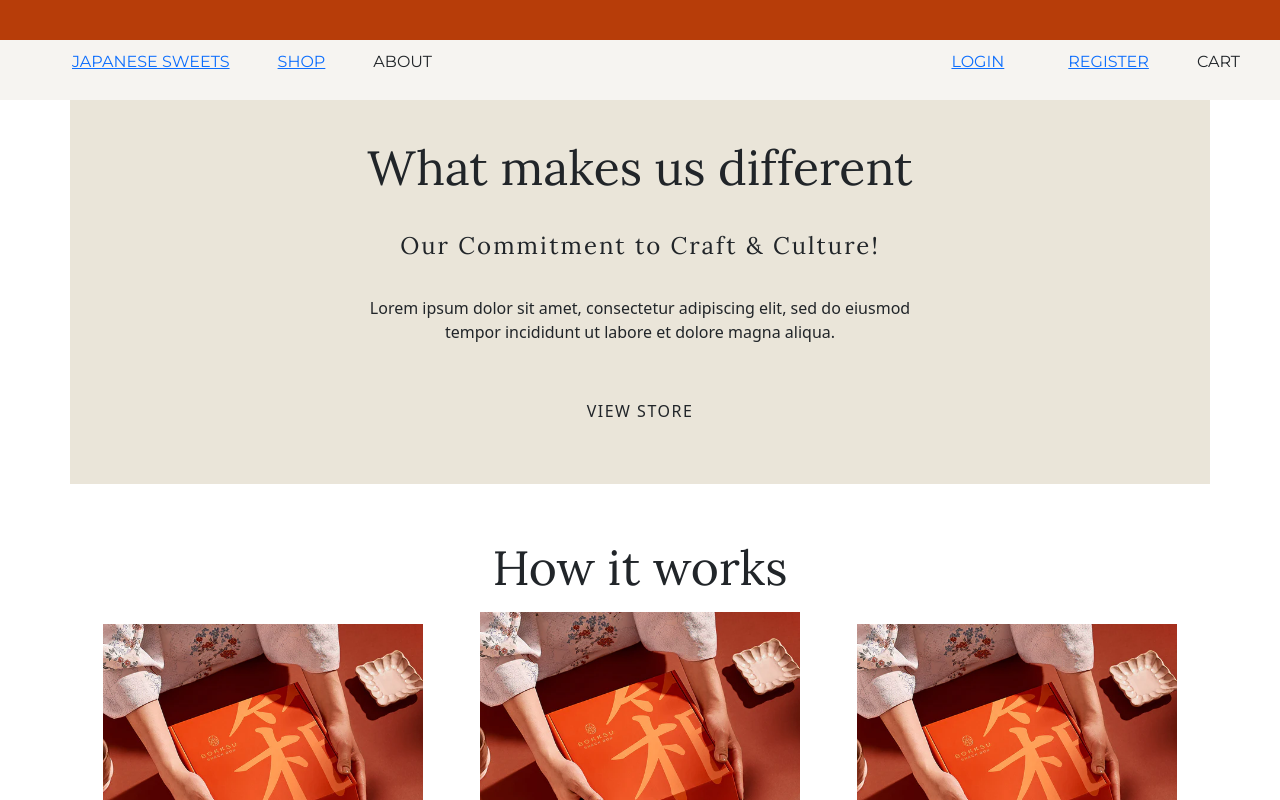
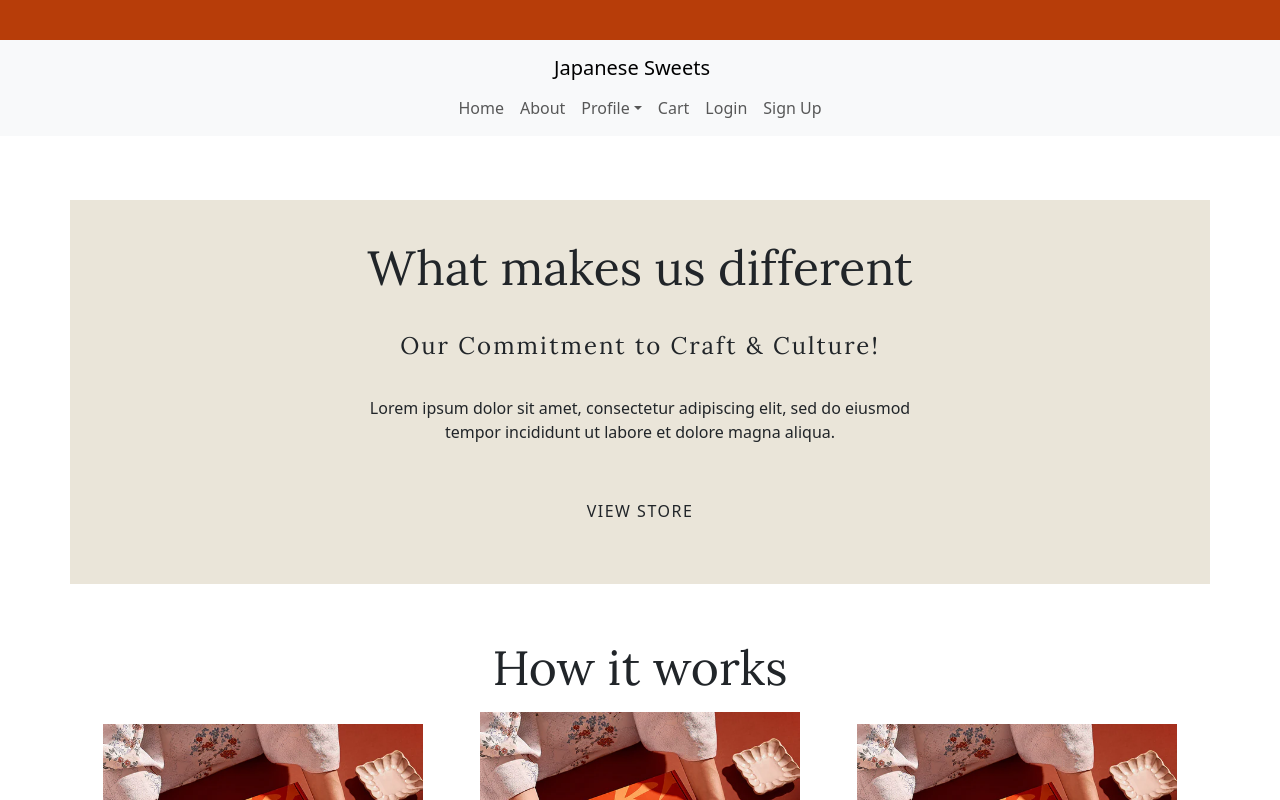
Before and after one commit to DariusGarcia/ecommerce-client-REACT, a React (Create React App) app: page / in a window 1280 px wide. Shown: the top 800 px of the page. Built offline with nearby package versions, Linux system fonts and the light colour scheme.

Commit message:
added Boostrap top navbar

```diff
--- a/src/components/navbar/navbar.module.css
+++ b/src/components/navbar/navbar.module.css
@@ -1,15 +1,107 @@
 .headerStatusUser {
     font-size: .8rem;
-
 }
 
 .authLinksContainer {
     display: flex;
     flex-direction: row;
+    justify-content: center;
+    align-items: center;
+    height: 100%;
     gap: 3rem;
 }
 
-/* mobile hamburger menu */
+
+/*
+  *------------------------------------------------------------------------------------
+  *large viewport navbar
+  *------------------------------------------------------------------------------------
+  */
+#largeNavbar {
+    max-height: 12rem;
+    width: 100%;
+    display: none;
+    flex-direction: row;
+    justify-content: space-around;
+    align-items: center;
+    background-size: auto;
+    background-size: contain;
+    font-family: var(--sans);
+    text-transform: uppercase;
+    background-color: var(--light-cream);
+}
+
+.navTopbar {
+    height: 2.5rem;
+    width: 100%;
+    background-color: var(--orange)
+}
+
+.mainNavbar {
+    margin-bottom: 4rem;
+}
+
+.navContainer {
+    display: flex;
+    justify-content: center;
+    align-items: center;
+}
+
+#largeNavbar>section {
+    display: flex;
+    flex-direction: row;
+    justify-content: space-between;
+    width: 100%;
+    padding: 0 2rem;
+
+}
+
+.navContainer>ul {
+    width: 100%;
+    height: 100%;
+    display: flex;
+    flex-direction: row;
+    justify-content: center;
+    align-items: center;
+    gap: 2rem
+}
+
+.navLink {
+    padding: var(--p-sm);
+    list-style: none;
+    border-radius: var(--br);
+}
+
+.navLink a {
+    text-decoration: none;
+    color: black;
+}
+
+nav .navLink:hover {
+    background-color: white;
+}
+
+.allProductsNavItems:hover {
+    transition-duration: 100ms;
+    background-color: var(--light-cream);
+    transition-timing-function: cubic-bezier(0.4, 0, 0.2, 1);
+}
+
+.productName {
+    margin: var(--p-sm) 0;
+    font-family: var(--serif);
+}
+
+.productPrice {
+    margin-top: 1rem;
+    font-family: var(--sans);
+}
+
+/*
+*------------------------------------------------------------------------------
+* mobile hamburger menu
+*------------------------------------------------------------------------------
+*/
 .mobileContainer {
     margin: auto;
     z-index: 50;
@@ -34,7 +126,6 @@
 
 .navbarMobile .menuItems {
     display: flex;
-
 }
 
 .navbarMobile .navContainer li {
@@ -177,82 +268,6 @@
 
 
 /*
-  ------------------------------------------
-  large viewport navbar
-  ------------------------------------------
-  */
-#largeNavbar {
-    max-height: 12rem;
-    width: 100%;
-    display: none;
-    flex-direction: row;
-    justify-content: space-around;
-    align-items: center;
-    background-size: auto;
-    background-size: contain;
-    font-family: var(--sans);
-    text-transform: uppercase;
-    background-color: var(--light-cream);
-}
-
-.navTopbar {
-    height: 2.5rem;
-    width: 100%;
-    background-color: var(--orange)
-}
-
-.navContainer {
-    display: flex;
-    justify-content: center;
-    align-items: center;
-}
-
-#largeNavbar>section {
-    display: flex;
-    flex-direction: row;
-    justify-content: space-between;
-    width: 100%;
-    padding: 0 2rem;
-
-}
-
-.navContainer>ul {
-    width: 100%;
-    height: 100%;
-    display: flex;
-    flex-direction: row;
-    justify-content: center;
-    align-items: center;
-    gap: 2rem
-}
-
-.navLink {
-    padding: var(--p-sm);
-    list-style: none;
-    border-radius: var(--br);
-}
-
-nav .navLink:hover {
-    background-color: white;
-}
-
-.allProductsNavItems:hover {
-    transition-duration: 100ms;
-    background-color: var(--light-cream);
-    transition-timing-function: cubic-bezier(0.4, 0, 0.2, 1);
-}
-
-.productName {
-    margin: var(--p-sm) 0;
-    font-family: var(--serif);
-}
-
-.productPrice {
-    margin-top: 1rem;
-    font-family: var(--sans);
-}
-
-/*
 ------------------------------------------
 media queries
 ------------------------------------------
--- a/src/components/navbar/topNavbar/Navbar.jsx
+++ b/src/components/navbar/topNavbar/Navbar.jsx
@@ -6,7 +6,12 @@ import { useGetDetailsQuery } from '../../../app/services/auth/authService'
 import { logout, setCredentials } from '../../../features/auth/authSlice'
 import style from '../navbar.module.css'
 
-const Navbar = () => {
+import Container from 'react-bootstrap/Container'
+import Nav from 'react-bootstrap/Nav'
+import Navbar from 'react-bootstrap/Navbar'
+import NavDropdown from 'react-bootstrap/NavDropdown'
+
+const NavBar = () => {
   const { userInfo } = useSelector((state) => state.auth || {})
   const dispatch = useDispatch()
 
@@ -21,82 +26,37 @@ const Navbar = () => {
 
   return (
     <>
-      <nav id={style.hamburgerNav}>
-        <div className={style.navbarMobile}>
-          <div className={`${style.mobileContainer} ${style.navContainer}`}>
-            <input className={style.checkbox} type='checkbox' name='' id='' />
-            <div className={style.hamburgerLines}>
-              <span className={`${style.line} ${style.line1}`}></span>
-              <span className={`${style.line} ${style.line2}`}></span>
-              <span className={`${style.line} ${style.line3}`}></span>
-            </div>
-            <div className={style.logo}>
-              <h1>Ecommerce Site</h1>
-            </div>
-            <div className={style.menuItems}>
-              <li>
-                <a href='#recipe-search-form'>Recipes</a>
-              </li>
-              <li>
-                <a href='#news-wrapper'>News</a>
-              </li>
-            </div>
-          </div>
-        </div>
-      </nav>
-      <nav id={style.largeNavbar}>
-        <div className={style.navTopbar}></div>
-        <section>
-          <div className={style.navContainer}>
-            <ul>
-              <li className={style.navLink}>
-                <a href='/'>Japanese Sweets</a>
-              </li>
-              <li className={style.navLink}>
-                <a href='/products'>Shop</a>
-              </li>
-              <li className={style.navLink}>About</li>
-            </ul>
-          </div>
-          <div className={style.navContainer}>
-            <div className={style.headerStatus}>
-              <p className={style.headerStatusUser}>
-                {userInfo ? `Welcome ${userInfo.email}` : ''}
-              </p>
-              <div className={style.cta}></div>
-            </div>
-            <ul>
-              <div>
-                {userInfo ? (
-                  <button
-                    className={style.logoutBtn}
-                    onClick={() => dispatch(logout())}
-                  >
-                    Logout
-                  </button>
-                ) : (
-                  <ul className={style.authLinksContainer}>
-                    <li className={style.navLink}>
-                      <NavLink className={style.button} to='/login'>
-                        Login
-                      </NavLink>
-                    </li>
-                    <li className={style.navLink}>
-                      <NavLink className={style.button} to='/register'>
-                        Register
-                      </NavLink>
-                    </li>
-                  </ul>
-                )}
-              </div>
-
-              <li className={style.navLink}>Cart</li>
-            </ul>
-          </div>
-        </section>
-      </nav>
+      <div className={style.navTopbar}></div>
+      <Navbar bg='light' expand='lg' className={style.mainNavbar}>
+        <Container>
+          <Navbar.Brand href='/'>Japanese Sweets</Navbar.Brand>
+          <Navbar.Toggle aria-controls='basic-navbar-nav' />
+          <Navbar.Collapse id='basic-navbar-nav'>
+            <Nav className='me-auto'>
+              <Nav.Link href='/'>Home</Nav.Link>
+              <Nav.Link href='/about'>About</Nav.Link>
+              <NavDropdown title='Profile' id='basic-nav-dropdown'>
+                <NavDropdown.Item href='#action/3.1'>Settings</NavDropdown.Item>
+                <NavDropdown.Item href='#action/3.2'>
+                  Another action
+                </NavDropdown.Item>
+                <NavDropdown.Item href='#action/3.3'>
+                  Something
+                </NavDropdown.Item>
+                <NavDropdown.Divider />
+                <NavDropdown.Item href='#action/3.4'>
+                  Separated link
+                </NavDropdown.Item>
+              </NavDropdown>
+              <Nav.Link href='/cart'>Cart</Nav.Link>
+              <Nav.Link href='/login'>Login</Nav.Link>
+              <Nav.Link href='/register'>Sign Up</Nav.Link>
+            </Nav>
+          </Navbar.Collapse>
+        </Container>
+      </Navbar>
     </>
   )
 }
 
-export default Navbar
+export default NavBar
```
